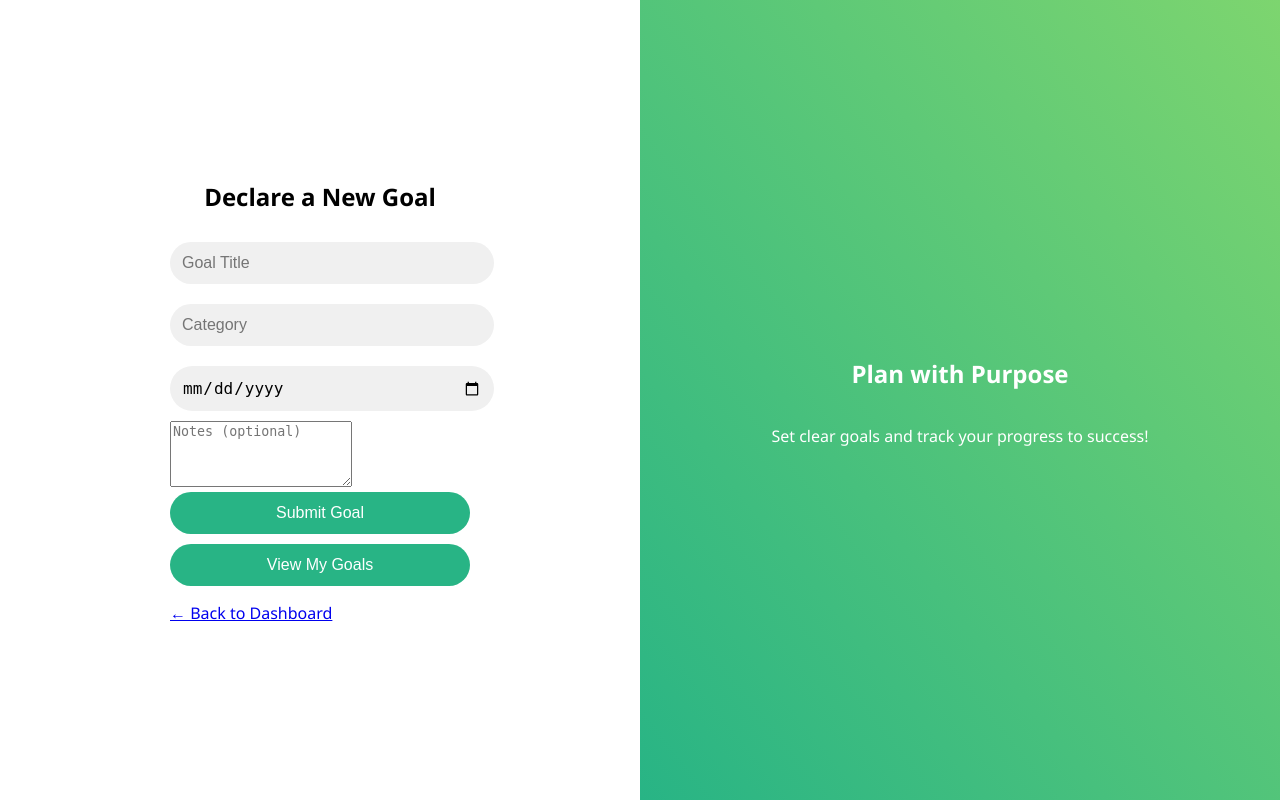
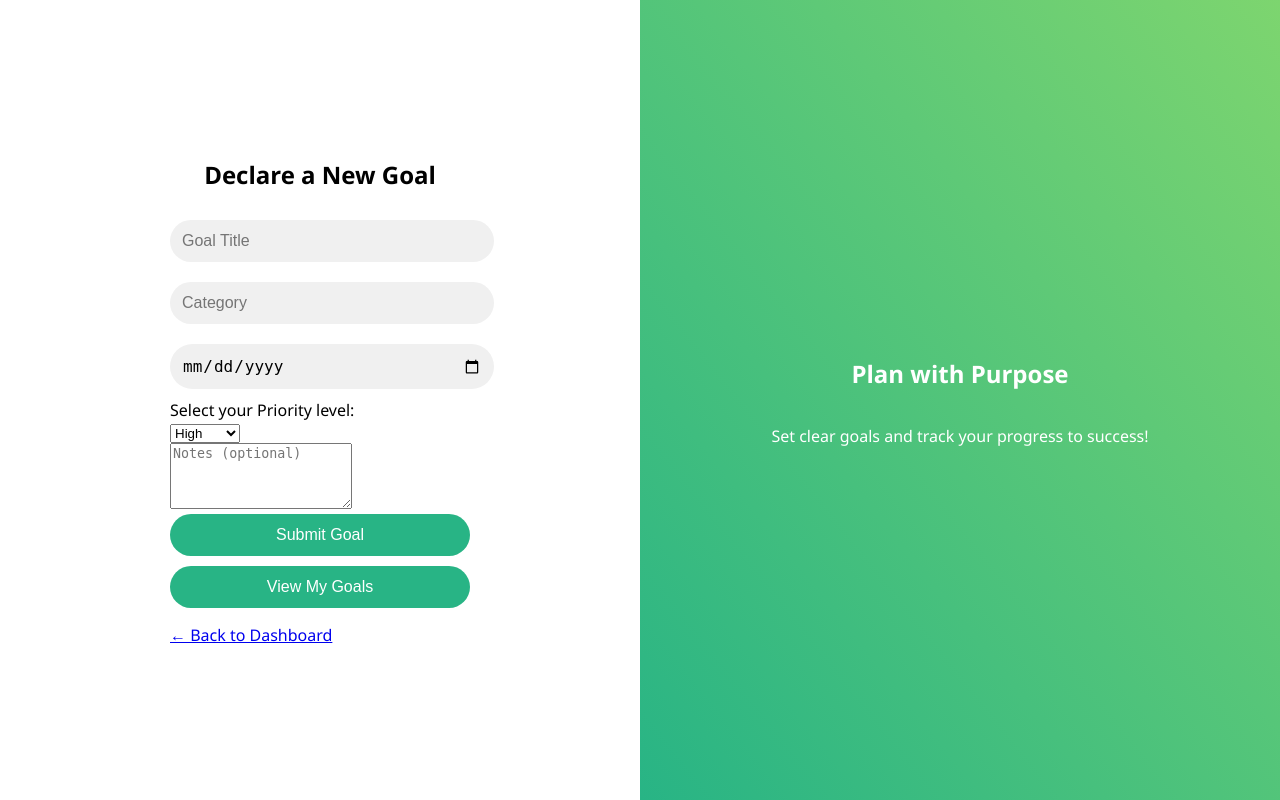
Before and after one commit to RifatC2002/HealthLens, a Flask app: page /goals/declare in a window 1280 px wide. Run offline with Flask 3, Linux system fonts and the light colour scheme; the visitor is signed in with stand-in values (Sample User, id 1).

Commit message:
Update declare.html

```diff
--- a/templates/goal/declare.html
+++ b/templates/goal/declare.html
@@ -14,6 +14,16 @@
                 <input type="text" name="title" placeholder="Goal Title" required>
                 <input type="text" name="category" placeholder="Category" required>
                 <input type="date" name="deadline" required>
+                <div class="dropdown">
+                    <label for="options">Select your Priority level:</label>
+                    <div class="dropdown-content">
+                    <select name="priority" id="options">
+                        <option value="High">High</option>
+                        <option value="Medium">Medium</option>
+                        <option value="Low">Low</option>
+                    </select>
+                    </div>
+                </div>
                 <textarea name="notes" placeholder="Notes (optional)" rows="4"></textarea>
                 <button type="submit">Submit Goal</button>
             </form>
```
